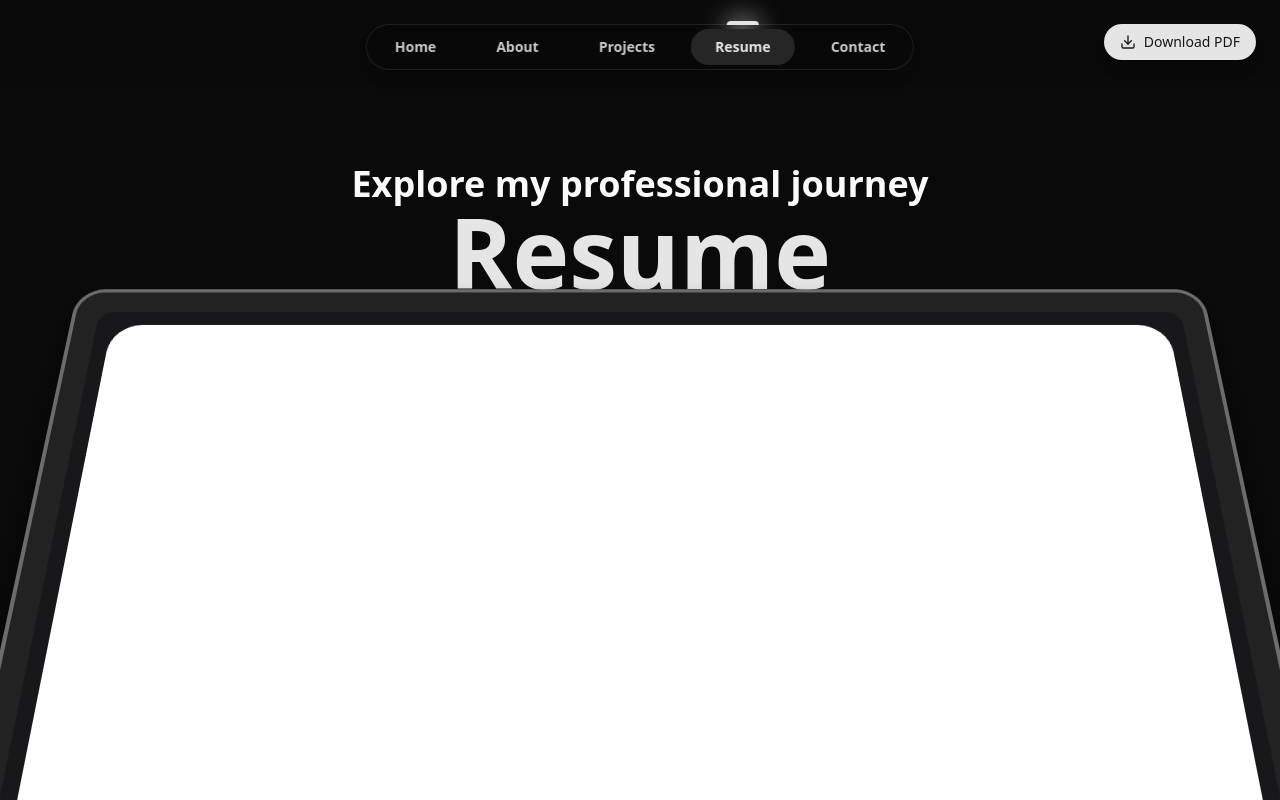
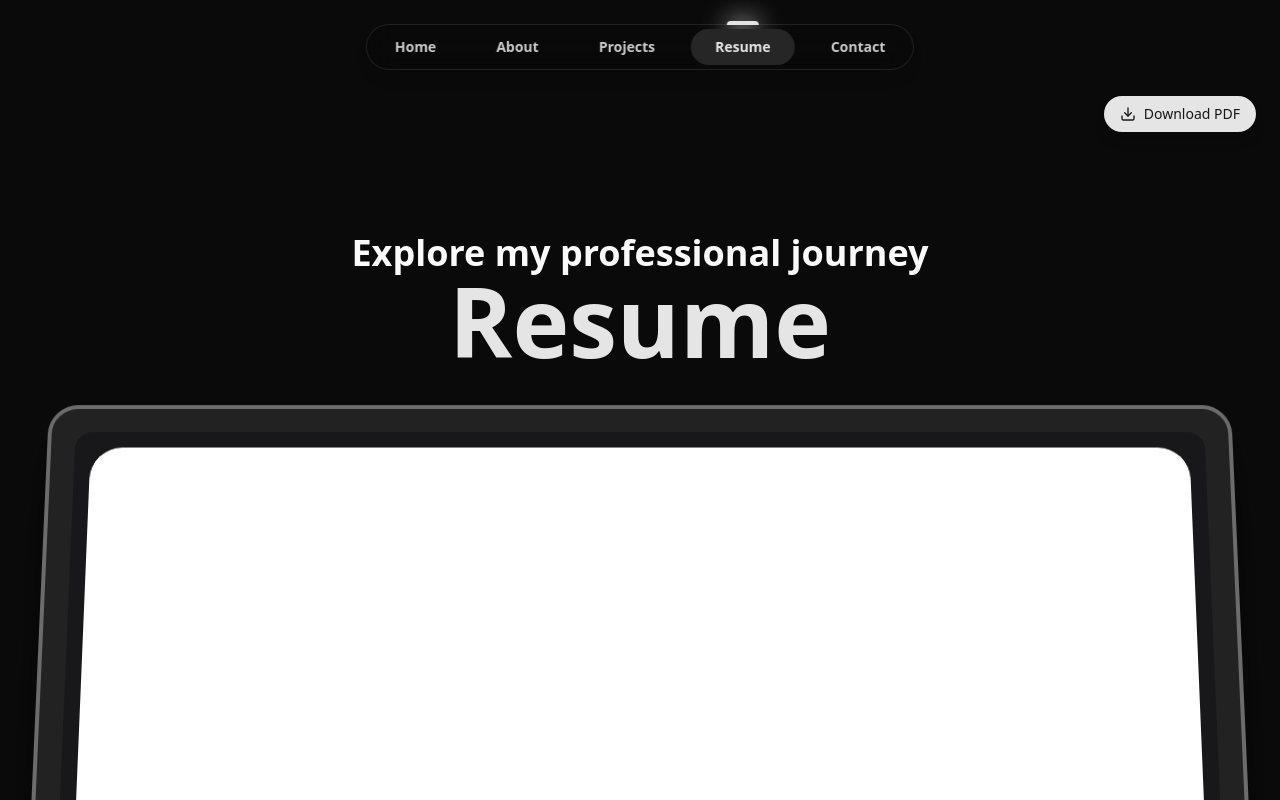
Before and after one commit to SalajChoudhary19/Portfolio, a Next.js app: page /resume in a window 1280 px wide. Shown: the top 800 px of the page. Built offline with nearby package versions, Linux system fonts and the light colour scheme.

Commit message:
Fix page transition flash and adjust layout styling across components

```diff
--- a/src/app/resume/page.tsx
+++ b/src/app/resume/page.tsx
@@ -2,7 +2,7 @@ import { ResumeViewer } from "@/components/ui/resume-viewer";
 
 export default function ResumePage() {
   return (
-    <div className="min-h-screen bg-background relative overflow-x-hidden">
+    <div className="min-h-screen bg-background relative">
       <ResumeViewer />
     </div>
   );
--- a/src/components/providers/page-transition.tsx
+++ b/src/components/providers/page-transition.tsx
@@ -10,43 +10,45 @@ export default function PageTransition({ children }: { children: React.ReactNode
   const searchParams = useSearchParams();
   const [isLoading, setIsLoading] = useState(true);
 
+  const [prevPathname, setPrevPathname] = useState(pathname);
+
+  // If the pathname changes, instantly set loading to true DURING render
+  // before the browser paints the new page. This eliminates the page flash.
+  if (pathname !== prevPathname) {
+    setPrevPathname(pathname);
+    setIsLoading(true);
+  }
+
+  // Handle the loading timer
   useEffect(() => {
-    // Show loader on initial mount for a brief moment to simulate site loading
-    const timer = setTimeout(() => {
-      setIsLoading(false);
-    }, 1500); // 1.5 seconds for the beautiful 3D animation to play once
-    return () => clearTimeout(timer);
-  }, []);
-
-  useEffect(() => {
-    // On subsequent route changes, we can trigger the loader again
-    if (!isLoading) {
-      setIsLoading(true);
+    if (isLoading) {
       const timer = setTimeout(() => {
         setIsLoading(false);
-      }, 1000); // 1 second for route transitions
+      }, pathname === "/" ? 1500 : 1000); // slightly longer on first load if needed
       return () => clearTimeout(timer);
     }
-    // eslint-disable-next-line react-hooks/exhaustive-deps
-  }, [pathname, searchParams]);
+  }, [isLoading, pathname]);
 
   return (
     <>
-      <AnimatePresence mode="wait">
+      <AnimatePresence>
         {isLoading && (
           <motion.div
             key="loader"
             initial={{ opacity: 1 }}
             animate={{ opacity: 1 }}
             exit={{ opacity: 0 }}
-            transition={{ duration: 0.5 }}
-            className="fixed inset-0 z-[100] flex items-center justify-center bg-background"
+            transition={{ duration: 0.3 }}
+            className="fixed inset-0 z-[50] flex items-center justify-center bg-transparent"
           >
             <Loader />
           </motion.div>
         )}
       </AnimatePresence>
-      <div className={`transition-opacity duration-500 ${isLoading ? "h-screen overflow-hidden opacity-0" : "opacity-100"}`}>
+
+      {/* We simply hide the children entirely via opacity-0 while loading. No AnimatePresence wrapper on children,
+          which avoids the exit/enter rendering flash. They just fade in cleanly once loading finishes. */}
+      <div className={`w-full flex-grow flex flex-col ${isLoading ? "opacity-0" : "opacity-100 transition-opacity duration-500"}`}>
         {children}
       </div>
     </>
--- a/src/components/ui/resume-viewer.tsx
+++ b/src/components/ui/resume-viewer.tsx
@@ -15,17 +15,9 @@ export const ResumeViewer = () => {
   }, []);
 
   return (
-    <motion.div
-      initial={{ opacity: 0 }}
-      animate={{ opacity: 1 }}
-      exit={{ opacity: 0 }}
-      transition={{ duration: 0.5 }}
-      className="absolute top-0 left-0 right-0 z-[55] pb-10"
-    >
-      {/* Fixed background to completely hide the underlying page without breaking window scroll */}
-      <div className="fixed inset-0 bg-background -z-10 pointer-events-none" />
-      {/* Fixed Header with Back Button */}
-      <div className="fixed top-0 left-0 right-0 z-50 flex w-full items-center justify-end p-6 bg-gradient-to-b from-background to-transparent pointer-events-none">
+    <div className="w-full pb-10 pt-24">
+      {/* Header with Download Button */}
+      <div className="flex w-full items-center justify-end px-6 mb-4 pointer-events-none">
         <a
           href="/Resumemain.pdf"
           download="Salaj_Choudhary_Resume.pdf"
@@ -57,6 +49,6 @@ export const ResumeViewer = () => {
           />
         </div>
       </ContainerScroll>
-    </motion.div>
+    </div>
   );
 };
--- a/src/components/ui/story-scroll-demo.tsx
+++ b/src/components/ui/story-scroll-demo.tsx
@@ -26,7 +26,7 @@ export default function FlowArtDefaultDemo() {
             style={{ backgroundColor: theme.bg, color: theme.color }}
           >
             <p className="text-xs font-bold uppercase tracking-[0.2em]">
-              0{index + 1} — {project.title}
+              {project.title}
             </p>
             <hr className={`my-[2vw] border-none border-t ${theme.border}`} />
 
```
